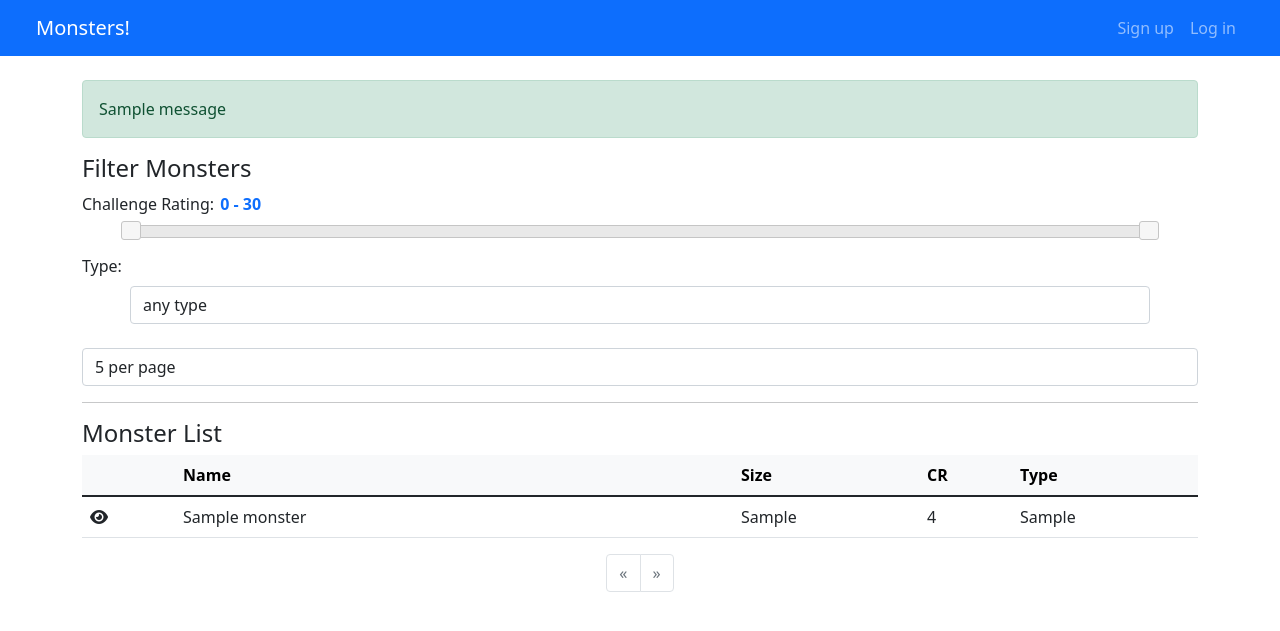
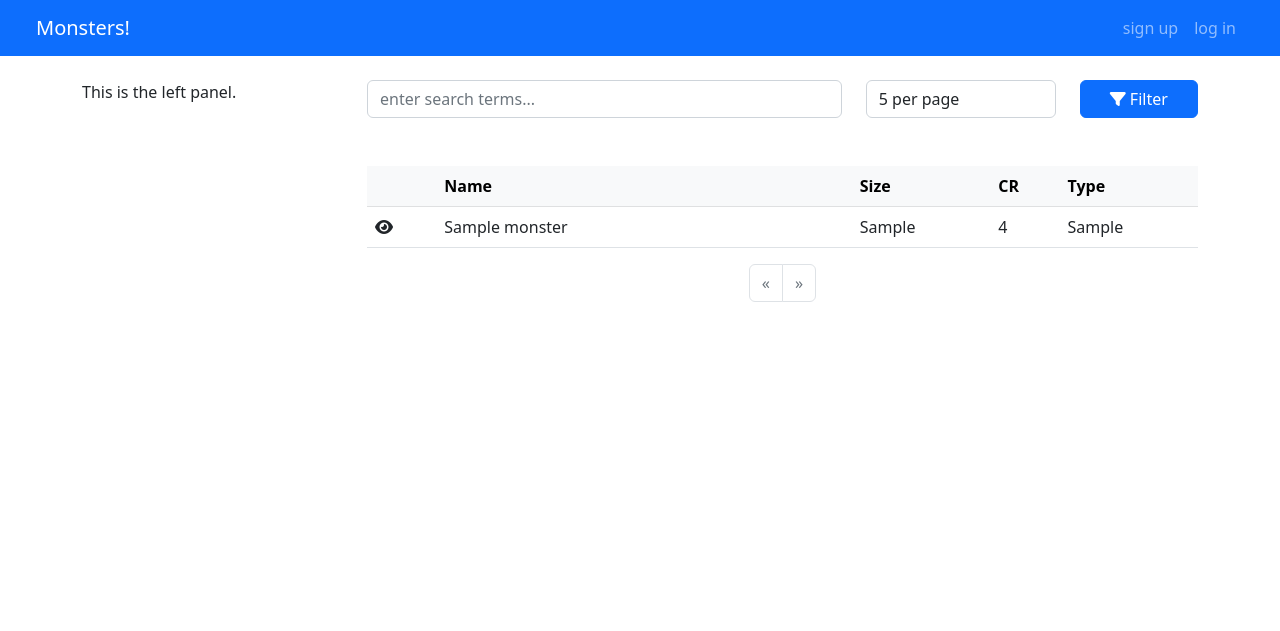
Before and after one commit to jermer/combat-kitchen, a Flask app: page / in a window 1280 px wide. Shown: the top 631 px of the page. Run offline with Flask 2, Linux system fonts and the light colour scheme; tables that the repository leaves empty hold one stand-in row (values such as "Sample post"); one stand-in notice (Sample message) is shown; some libraries are stand-ins or nearby versions.

Commit message:
new layout for main page and pop-ups

```diff
--- a/app.py
+++ b/app.py
@@ -175,3 +175,14 @@
 
     serialized = [m.serialize() for m in monsters]
     return jsonify(monsters=serialized)
+
+
+
+@app.route("/api/monsters/<int:monster_id>")
+def get_monster_by_id(monster_id):
+
+    monster = Monster.query.get_or_404(monster_id)
+
+    mstring = render_template( 'monster.html', monster=monster)
+
+    return mstring
--- a/static/app.js
+++ b/static/app.js
@@ -1,3 +1,4 @@
+
 
 class MonsterTable {
 
@@ -85,7 +86,7 @@
         // determine starting monster based on pagination
         const start = (this.page - 1) * (this.resultsPerPage);
 
-        for (let i = 0; i < this.resultsPerPage && start+i < monsters.length; i++) {
+        for (let i = 0; i < this.resultsPerPage && start + i < monsters.length; i++) {
             let m = monsters[start + i];
             this.HTMLtable.append(this.renderMonsterTableRow(m));
         }
@@ -125,6 +126,8 @@
 var MONSTER_TABLE;
 
 $(document).ready(async function () {
+    $('.toast').toast('show');
+
     MONSTER_TABLE = new MonsterTable();
     await MONSTER_TABLE.queryMonsters();
     MONSTER_TABLE.updateView();
@@ -192,23 +195,30 @@
 }
 
 
-/*
+$("#monster-table tbody").on("click", "i", showMonsterStats)
 
-function detail(evt) {
-    // var test = $(this).closest('tr').attr('data-mid');
-    var test = $(this).closest('tr').data('mid');
-    console.log(test);
+async function showMonsterStats(evt) {
+
+    var monster_id = $(this).closest('tr').data('mid');
+
+    //alert(`Click on monster with id = ${monster_id}`)
+
+    const monsterModal = document.getElementById(`monsterModal`);
+
+    const resp = await axios.get(`http://localhost:5000/api/monsters/${monster_id}`)
 
     //debugger
+    // $mbody = $('#monsterModal .modal-body')
+    // $mbody.empty()
+    // $mbody.html(resp.data)
 
-    var myOffcanvas = document.getElementById(`offcanvasMonster${test}`);
-    var bsOffcanvas = new bootstrap.Offcanvas(myOffcanvas)
-    bsOffcanvas.show();
+    $('#monsterModal .modal-body')
+        .empty()
+        .html(resp.data)
+
+    const bsModal = new bootstrap.Modal(monsterModal)
+    bsModal.show();
 }
-
-$("#monster-table tbody").on("click", "i", detail)
-
-*/
 
 
 /*
--- a/templates/base.html
+++ b/templates/base.html
@@ -5,50 +5,72 @@
     <meta charset="UTF-8">
     <meta name="viewport" content="width=device-width, initial-scale=1.0">
     <meta http-equiv="X-UA-Compatible" content="ie=edge">
-    <link rel="stylesheet" href="https://cdn.jsdelivr.net/npm/bootstrap@5.1.3/dist/css/bootstrap.min.css"
-        integrity="sha384-1BmE4kWBq78iYhFldvKuhfTAU6auU8tT94WrHftjDbrCEXSU1oBoqyl2QvZ6jIW3" crossorigin="anonymous">
+    <link href="https://cdn.jsdelivr.net/npm/bootstrap@5.2.0-beta1/dist/css/bootstrap.min.css" rel="stylesheet"
+        integrity="sha384-0evHe/X+R7YkIZDRvuzKMRqM+OrBnVFBL6DOitfPri4tjfHxaWutUpFmBp4vmVor" crossorigin="anonymous">
     <link rel="stylesheet" href="//code.jquery.com/ui/1.13.1/themes/base/jquery-ui.css">
 
     <title>{% block title %}{% endblock %}</title>
 </head>
 
 <body>
+    <!-- NAVBAR -->
     <nav class="navbar navbar-expand-lg navbar-dark bg-primary mb-4 px-4">
         <div class="container-fluid">
             <a class="navbar-brand" href="/">Monsters!</a>
             <div class="navbar-nav justify-content-end">
                 {% if not g.user %}
-                <a class="nav-link" href="/signup">Sign up</a>
-                <a class="nav-link" href="/login">Log in</a>
+                <a class="nav-link" href="/signup">sign up</a>
+                <a class="nav-link" href="/login">log in</a>
                 {% else %}
                 <a class="nav-link" href="#">{{g.user.username}}</a>
-                <a class="nav-link" href="/logout">Log out</a>
+                <a class="nav-link" href="/logout">log out</a>
                 {% endif %}
             </div>
         </div>
     </nav>
 
-
+    <!-- PAGE CONTENT -->
 
     <div class="container">
-        <!-- FLASH MESSAGES -->
-        {% for category, message in get_flashed_messages(with_categories=True) %}
-        <div class="alert alert-{{ category }}">{{ message }}</div>
-        {% endfor %}
+
+        <!-- FLASH MESSAGES VIA BOOTSTRAP "TOAST"-->
+        <div aria-live="polite" aria-atomic="true" class="position-relative">
+            <!-- Positioning -->
+            <div class="toast-container start-50 translate-middle-x p-3">
+
+                <!-- Toasts appear within toast-container -->
+                {% for category, message in get_flashed_messages(with_categories=True) %}
+
+                <div class="toast align-items-center text-bg-{{category}} bg-opacity-85 border-0" role="alert"
+                    aria-live="assertive" aria-atomic="true">
+                    <div class="d-flex">
+                        <div class="toast-body">
+                            {{message}}
+                        </div>
+                        <button type="button" class="btn-close btn-close-white me-2 m-auto" data-bs-dismiss="toast"
+                            aria-label="Close"></button>
+                    </div>
+                </div>
+
+                {% endfor %}
+
+            </div>
+        </div>
 
         <!-- PAGE CONTENT -->
         {% block content %}
         {% endblock %}
+
     </div>
 
-    <!-- Scripts -->
+    <!-- SCRIPTS -->
     <script src="https://cdnjs.cloudflare.com/ajax/libs/axios/0.19.2/axios.min.js"
         integrity="sha256-T/f7Sju1ZfNNfBh7skWn0idlCBcI3RwdLSS4/I7NQKQ=" crossorigin="anonymous"></script>
     <script src="https://code.jquery.com/jquery-3.4.1.min.js"
         integrity="sha256-CSXorXvZcTkaix6Yvo6HppcZGetbYMGWSFlBw8HfCJo=" crossorigin="anonymous"></script>
     <script src="https://code.jquery.com/ui/1.13.1/jquery-ui.js"></script>
-    <script src="https://cdn.jsdelivr.net/npm/bootstrap@5.1.3/dist/js/bootstrap.bundle.min.js"
-        integrity="sha384-ka7Sk0Gln4gmtz2MlQnikT1wXgYsOg+OMhuP+IlRH9sENBO0LRn5q+8nbTov4+1p"
+    <script src="https://cdn.jsdelivr.net/npm/bootstrap@5.2.0-beta1/dist/js/bootstrap.bundle.min.js"
+        integrity="sha384-pprn3073KE6tl6bjs2QrFaJGz5/SUsLqktiwsUTF55Jfv3qYSDhgCecCxMW52nD2"
         crossorigin="anonymous"></script>
     <script src="https://kit.fontawesome.com/b2afdf776c.js" crossorigin="anonymous"></script>
     <script src="static/app.js"></script>
--- a/templates/index.html
+++ b/templates/index.html
@@ -1,134 +1,54 @@
 {% extends 'base.html' %}
 
-
 {% block title %}
-Homepage
+Encounter Builder
 {% endblock %}
 
+{% block content %}
 
-{% block content %}
-<h4>Filter Monsters</h4>
+<div class="row">
+    <div class="col-3">
+        <!-- LEFT PANEL: ENCOUNTERS -->
+        This is the left panel.
 
-<form id="monster-filter-form" action="">
-    <div class="mb-3">
-        <label for="amount" class="form-label">Challenge Rating: </label>
-        <input id="amount" type="text" class="form-label text-primary" readonly style="border:0; font-weight:bold;">
-        <div class="mx-5">
-            <div id="slider-range" class="form-control form-range"></div>
-        </div>
     </div>
 
-    <div>
-        <label for="type-input" class="form-label">Type: </label>
-        <div class="mx-5">
-            <select name="type" id="type-input" class="form-control">
-                <option value="">any type</option>
-                {% for t in monster_types %}
-                <option value="{{t}}">{{t}}</option>
-                {% endfor %}
-            </select>
+    <div class="col">
+
+        <!-- MONSTER FILTER FORM -->
+
+        <div class="row mb-5">
+            <div class="col">
+                <input type="text" class="form-control" placeholder="enter search terms...">
+            </div>
+            <div class="col-3">
+                <select name="results-per-page" id="results-per-page-input" class="form-control">
+                    <option value="5">5 per page</option>
+                    <option value="10">10 per page</option>
+                    <option value="25">25 per page</option>
+                    <option value="50">50 per page</option>
+                    <option value="100">100 per page</option>
+                </select>
+            </div>
+            <div class="col-2 d-grid">
+                <button class="btn btn-primary btn-block" type="button" data-bs-toggle="offcanvas"
+                    data-bs-target="#filter-panel" aria-controls="offcanvasExample">
+                    <i class="fa-solid fa-filter"></i> Filter
+                </button>
+            </div>
         </div>
-    </div>
 
-    <div>
-        <label for="results-per-page-input" class="form-label"></label>
-        <select name="results-per-page" id="results-per-page-input" class="form-control">
-            <option value="5">5 per page</option>
-            <option value="10">10 per page</option>
-            <option value="25">25 per page</option>
-            <option value="50">50 per page</option>
-            <option value="100">100 per page</option>
-        </select>
-    </div>
+        {% include 'monster-filter.html' %}
 
-    <!-- UPDATING form on "change", so don't need submit.
-    <div>
-        <button class="btn btn-primary btn-sm">Submit</button>
-    </div> -->
+        <!-- <hr> -->
 
-</form>
+        <!-- MONSTER LIST -->
+        {% include 'monster-list.html' %}
 
-<hr>
-
-<h4>Monster List</h4>
-
-{% if monsters %}
-<table id="monster-table" class="table table-hover">
-    <thead class="table-light">
-        <tr scope="row">
-            <th scope="col" class="col-1"></th>
-            <th scope="col" class="col-6">Name</th>
-            <th scope="col" class="col-2">Size</th>
-            <th scope="col" class="col-1">CR</th>
-            <th scope="col" class="col-2">Type</th>
-        </tr>
-    </thead>
-    <tbody id="monster-table-body">
-
-        <!--
-        {% for m in monsters %}
-        <tr>
-            <td><i class="fa-solid fa-eye monster-detail" ></i></td></th>
-            <td>{{m.name}}</td>
-            <td>{{m.size}}</td>
-            <td>{{m.cr()}}</td>
-            <td>{{m.type}}</td>
-        </tr>
-        {% endfor %}
-        -->
-
-    </tbody>
-</table>
-{% else %}
-There are no monsters to show.
-{% endif %}
-
-<nav aria-label="Monster list navigation">
-    <ul class="pagination justify-content-center">
-        <li class="page-item">
-            <button id="table-prev-btn" class="page-link" aria-label="Previous">
-                <span aria-hidden="true">&laquo;</span>
-            </button>
-            <!--
-            <a class="page-link" href="#" aria-label="Previous">
-                <span aria-hidden="true">&laquo;</span>
-            </a>
- -->
-        </li>
-        <!--
-        <li class="page-item"><a class="page-link" href="#">1</a></li>
-        <li class="page-item"><a class="page-link" href="#">2</a></li>
-        <li class="page-item"><a class="page-link" href="#">3</a></li>
-        -->
-        <li class="page-item">
-            <button id="table-next-btn" class="page-link" aria-label="Previous">
-                <span aria-hidden="true">&raquo;</span>
-            </button>
-            <!--
-            <a class="page-link" href="#" aria-label="Next">
-                <span aria-hidden="true">&raquo;</span>
-            </a>
- -->
-        </li>
-    </ul>
-</nav>
-
-<!--
-
-{% for monster in monsters %}
-
-<div class="offcanvas offcanvas-end" tabindex="-1" id="offcanvasMonster{{monster.id}}" aria-labelledby="offcanvasMonster">
-    <div class="offcanvas-header">
-        <h5 id="offcanvasMonster">Monster Detail</h5>
-        <button type="button" class="btn-close text-reset" data-bs-dismiss="offcanvas" aria-label="Close"></button>
-    </div>
-    <div class="offcanvas-body">
-        {% include 'mon.html' %}
     </div>
 </div>
 
-{% endfor %}
 
- -->
+
 
 {% endblock content %}
--- /dev/null
+++ b/templates/monster-filter.html
@@ -0,0 +1,39 @@
+<div class="offcanvas offcanvas-end" tabindex="-1" id="filter-panel" aria-labelledby="offcanvasExampleLabel">
+    <div class="offcanvas-header">
+        <h4 class="offcanvas-title" id="offcanvasExampleLabel">Filter Monsters</h4>
+        <button type="button" class="btn-close" data-bs-dismiss="offcanvas" aria-label="Close"></button>
+    </div>
+    <div class="offcanvas-body">
+
+        <form id="monster-filter-form" action="">
+            <div class="mb-3">
+                <label for="amount" class="form-label">Challenge Rating: </label>
+                <input id="amount" type="text" class="form-label text-primary" readonly
+                    style="border:0; font-weight:bold;">
+                <div class="mx-5">
+                    <div id="slider-range" class="form-control form-range"></div>
+                </div>
+            </div>
+
+            <div>
+                <label for="type-input" class="form-label">Type: </label>
+                <div class="mx-5">
+                    <select name="type" id="type-input" class="form-control">
+                        <option value="">any type</option>
+                        {% for t in monster_types %}
+                        <option value="{{t}}">{{t}}</option>
+                        {% endfor %}
+                    </select>
+                </div>
+            </div>
+
+            <!-- UPDATING form on "change", so don't need submit.
+    <div>
+        <button class="btn btn-primary btn-sm">Submit</button>
+    </div> -->
+
+        </form>
+
+
+    </div>
+</div>
--- /dev/null
+++ b/templates/monster-list.html
@@ -0,0 +1,71 @@
+<!-- <h4>Monster List</h4> -->
+
+{% if monsters %}
+<table id="monster-table" class="table table-hover">
+    <thead class="table-light">
+        <tr scope="row">
+            <th scope="col" class="col-1"></th>
+            <th scope="col" class="col-6">Name</th>
+            <th scope="col" class="col-2">Size</th>
+            <th scope="col" class="col-1">CR</th>
+            <th scope="col" class="col-2">Type</th>
+        </tr>
+    </thead>
+    <tbody id="monster-table-body">
+
+    </tbody>
+</table>
+{% else %}
+There are no monsters to show.
+{% endif %}
+
+<nav aria-label="Monster list navigation">
+    <ul class="pagination justify-content-center">
+        <li class="page-item">
+            <button id="table-prev-btn" class="page-link" aria-label="Previous">
+                <span aria-hidden="true">&laquo;</span>
+            </button>
+            <!--
+            <a class="page-link" href="#" aria-label="Previous">
+                <span aria-hidden="true">&laquo;</span>
+            </a>
+ -->
+        </li>
+        <!--
+        <li class="page-item"><a class="page-link" href="#">1</a></li>
+        <li class="page-item"><a class="page-link" href="#">2</a></li>
+        <li class="page-item"><a class="page-link" href="#">3</a></li>
+        -->
+        <li class="page-item">
+            <button id="table-next-btn" class="page-link" aria-label="Previous">
+                <span aria-hidden="true">&raquo;</span>
+            </button>
+            <!--
+            <a class="page-link" href="#" aria-label="Next">
+                <span aria-hidden="true">&raquo;</span>
+            </a>
+ -->
+        </li>
+    </ul>
+</nav>
+
+
+<!-- MONSTER STAT BLOCK MODAL -->
+
+<div class="modal fade" id="monsterModal" tabindex="-1" aria-labelledby="exampleModalLabel" aria-hidden="true">
+    <div class="modal-dialog modal-lg">
+        <div class="modal-content">
+            <div class="modal-header">
+                <!-- <h5 class="modal-title" id="exampleModalLabel">MODAL TITLE</h5> -->
+                <button type="button" class="btn-close" data-bs-dismiss="modal" aria-label="Close"></button>
+            </div>
+            <div class="modal-body">
+                MODAL BODY
+            </div>
+            <div class="modal-footer">
+                <button type="button" class="btn btn-secondary" data-bs-dismiss="modal">Close</button>
+                <!-- <button type="button" class="btn btn-primary">Save changes</button> -->
+            </div>
+        </div>
+    </div>
+</div>
```
Also changed, not shown: templates/monster.html (+13 -20 lines).
